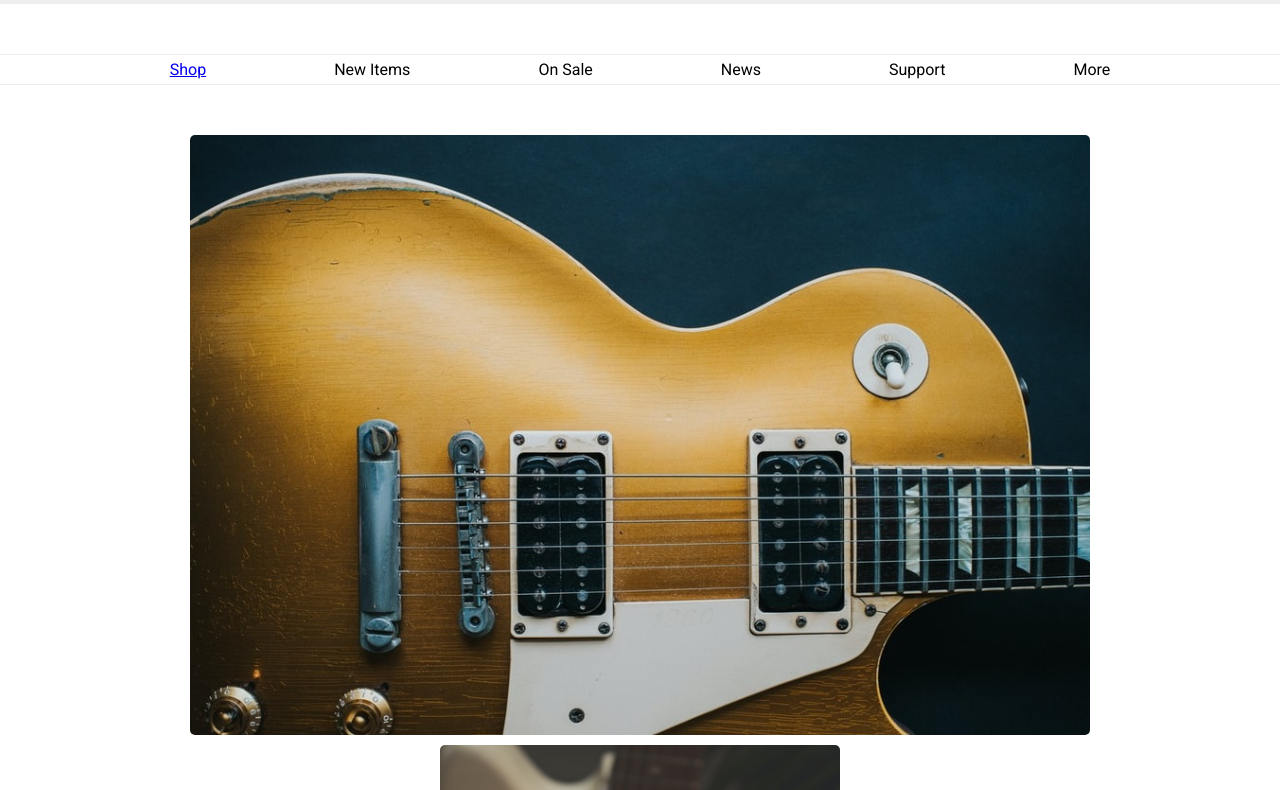
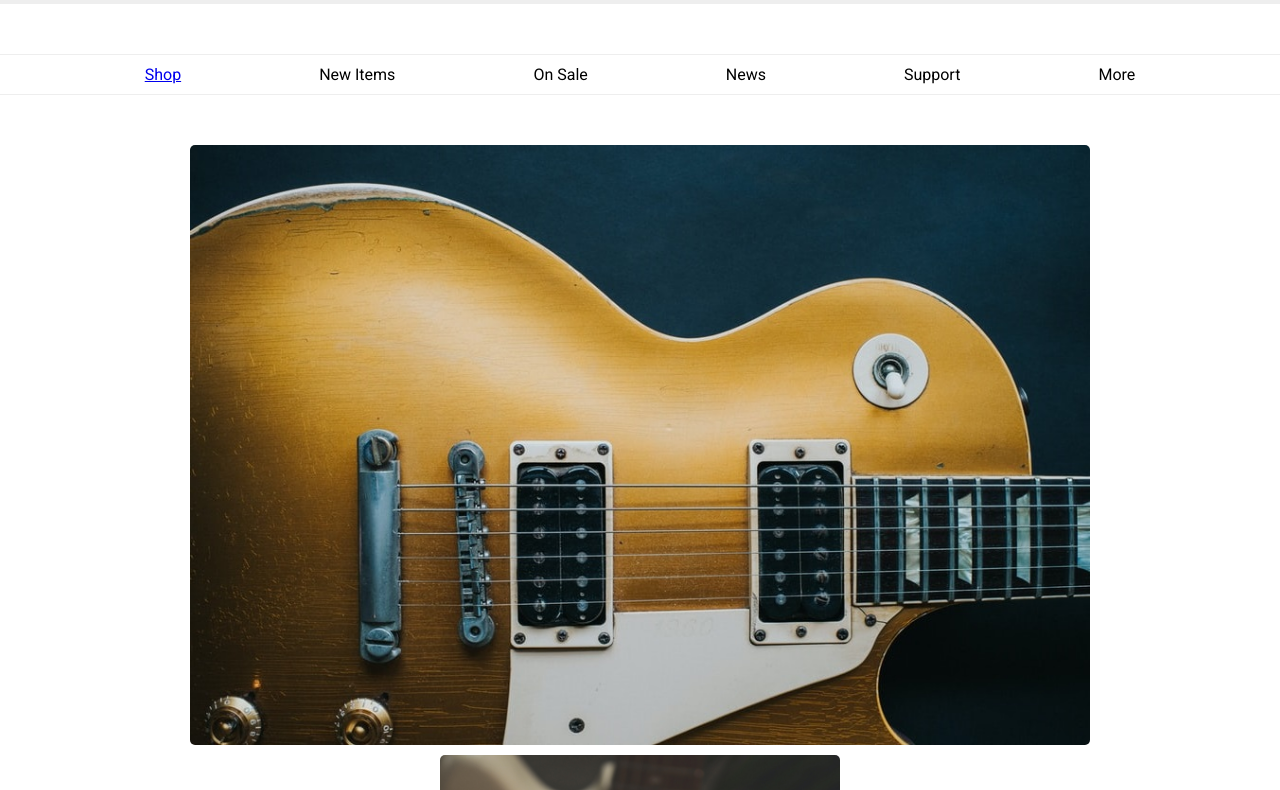
Before and after one commit to mattmannion/music-site, a website built with Parcel: page src/index.html in a window 1280 px wide. Shown: the part 106-896 px from the top of the page. Built offline with nearby package versions, Linux system fonts and the light colour scheme.

Commit message:
minor additions

```diff
--- a/package.json
+++ b/package.json
@@ -5,6 +5,7 @@
     "main": "index.html",
     "scripts": {
         "start": "live-server dist/ & parcel src/index.html ",
+        "build": "parcel build src/index.html",
         "sass": "sass src/sass/main.scss src/css/style.css --watch"
     },
     "author": "Matt Mannion, William Taylor",
--- a/src/sass/abstracts/_vars.scss
+++ b/src/sass/abstracts/_vars.scss
@@ -29,5 +29,4 @@ $image-viewer-size: 10rem;
     content: "";
     clear: both;
     display: table;
-    overflow: auto;
 }
--- a/src/sass/components/_nav.scss
+++ b/src/sass/components/_nav.scss
@@ -39,8 +39,6 @@
                 cursor: pointer;
                 @include centerContentFlex;
             }
-
-
 
             &-bar {
                 font-size: 2rem;
@@ -91,7 +89,10 @@
             @include centerContentFlex;
             gap: 10%;
             flex-flow: wrap;
+
+            div {
+                padding: .5rem;
+            }
         }
     }
-
 }
```
